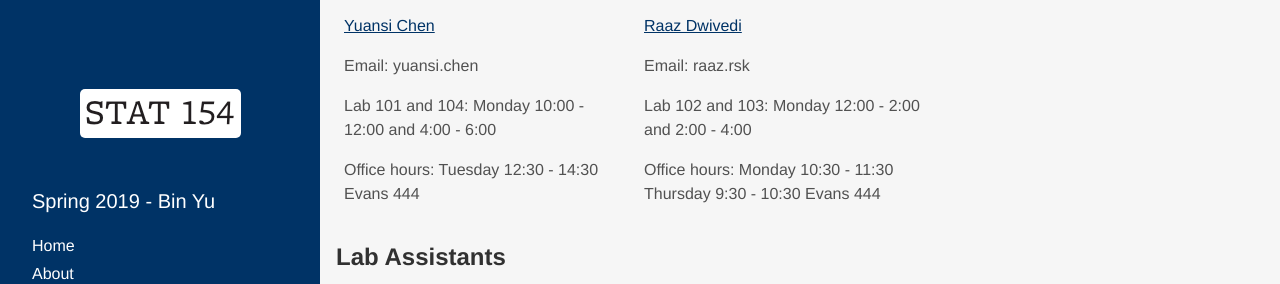
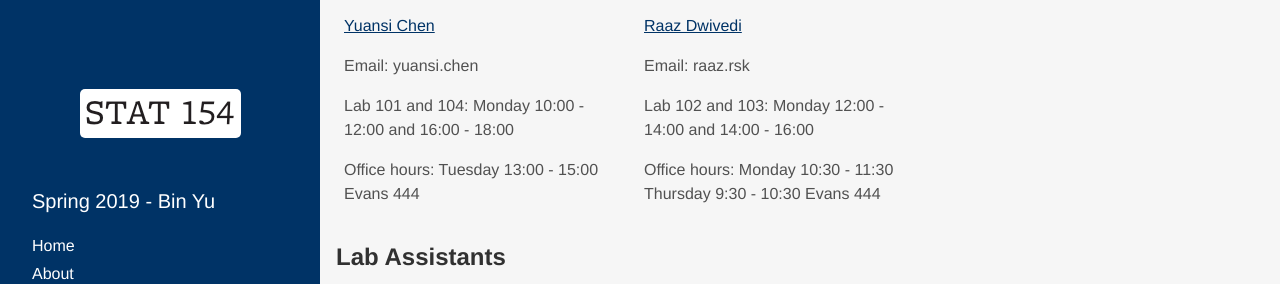
Before and after one commit to stat154/stat154.github.io, a Jekyll site: the page instructors.html, which Jekyll copies as it is, in a window 1280 px wide and 1186 px high. Shown: the part 754-1038 px from the top of the window. Built offline with Jekyll 4.4.1, drawn with Linux system fonts in a browser that asks for light colours; some web fonts are replaced.

Commit message:
updated office hours

```diff
--- a/instructors.html
+++ b/instructors.html
@@ -146,8 +146,8 @@ MathJax.Hub.Config({
                 <img height="150" src="/assets/images/yuansi.jpg" alt="Yuansi Chen Photo">
                 <p><a href="https://www.stat.berkeley.edu/~yuansi.chen/" target="_blank">Yuansi Chen</a></p>
                 <p>Email: yuansi.chen</p>
-                <p>Lab 101 and 104: Monday 10:00 - 12:00 and 4:00 - 6:00</p>
-                <p>Office hours: Tuesday 12:30 - 14:30 Evans 444</p>
+                <p>Lab 101 and 104: Monday 10:00 - 12:00 and 16:00 - 18:00</p>
+                <p>Office hours: Tuesday 13:00 - 15:00 Evans 444</p>
             </div>
         </td>
 
@@ -156,7 +156,7 @@ MathJax.Hub.Config({
                 <img height="150" src="/assets/images/raaz.jpg" alt="Hari Subbaraj Photo">
                 <p><a href="https://people.eecs.berkeley.edu/~raaz.rsk/" target="_blank">Raaz Dwivedi</a></p>
                 <p>Email: raaz.rsk</p>
-                <p>Lab 102 and 103: Monday 12:00 - 2:00 and 2:00 - 4:00</p>
+                <p>Lab 102 and 103: Monday 12:00 - 14:00 and 14:00 - 16:00</p>
                 <p>Office hours: Monday 10:30 - 11:30 Thursday 9:30 - 10:30 Evans 444</p>
             </div>
         </td>
```
